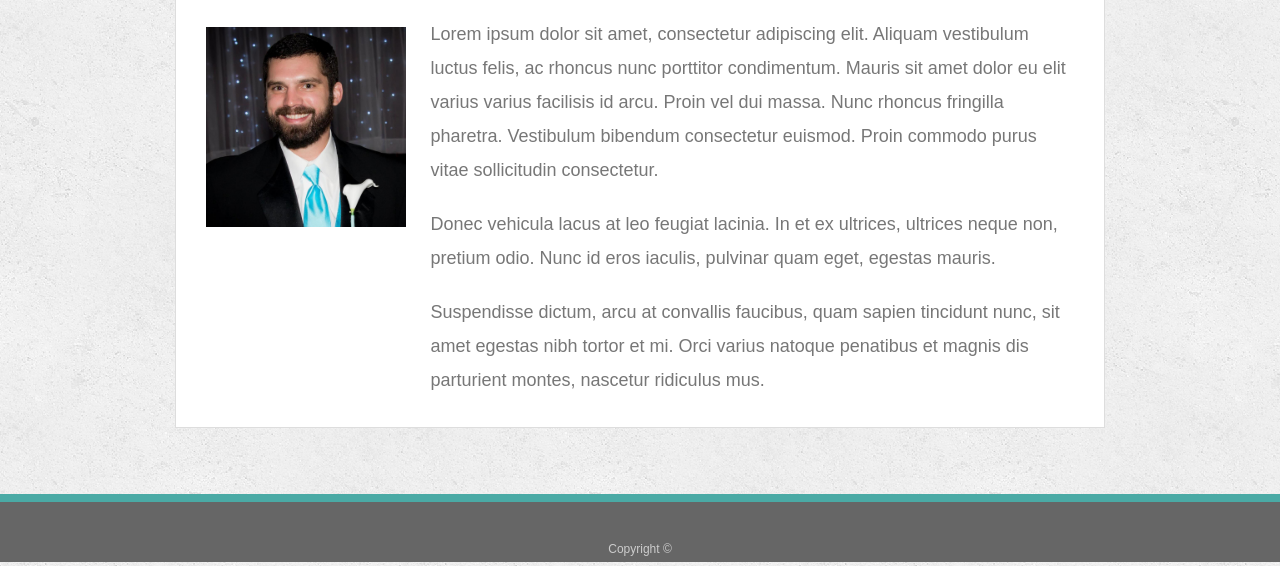
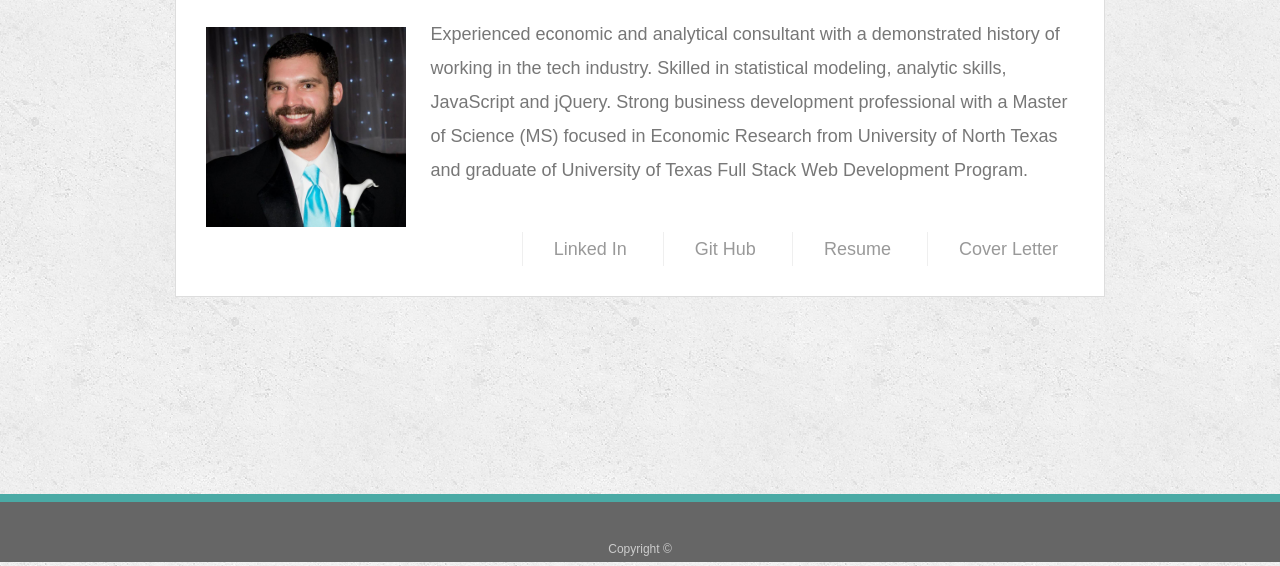
Before and after one commit to svigil/Bootstrap-Portfolio, a plain HTML site: page index.html in a window 1280 px wide. Shown: the part 236-802 px from the top of the page. Drawn offline with nearby package versions, Linux system fonts and the light colour scheme.

Commit message:
added links

```diff
--- a/index.html
+++ b/index.html
@@ -60,11 +60,26 @@
 
                 <div class="col-md-9">
 
-                    <p>Lorem ipsum dolor sit amet, consectetur adipiscing elit. Aliquam vestibulum luctus felis, ac rhoncus nunc porttitor condimentum. Mauris sit amet dolor eu elit varius varius facilisis id arcu. Proin vel dui massa. Nunc rhoncus fringilla pharetra. Vestibulum bibendum consectetur euismod. Proin commodo purus vitae sollicitudin consectetur.</p>
+                    <p>Experienced economic and analytical consultant with a demonstrated history of working in the tech industry. Skilled in statistical modeling, analytic skills, JavaScript and jQuery. Strong business development professional with a Master of Science (MS) focused in Economic Research from University of North Texas and graduate of University of Texas Full Stack Web Development Program.</p>
 
-                    <p>Donec vehicula lacus at leo feugiat lacinia. In et ex ultrices, ultrices neque non, pretium odio. Nunc id eros iaculis, pulvinar quam eget, egestas mauris.</p>
+                    <ul class="nav justify-content-end">
+                        <nav>
+                            <li class="nav-item">
+                                <a class="nav-link active" href="https://www.linkedin.com/in/spencer-vigil-0b932756/"><font color= #999 >Linked In</font></a>
+                            </li>
+                            <li class="nav-item">
+                                <a class="nav-link active" href="https://github.com/svigil"><font color= #999 >Git Hub</font></a>
+                            </li>
+                            <li class="nav-item">
+                                <a class="nav-link active" href="Spencer Vigil Resume 2018 Stock.pdf"><font color= #999 >Resume</font></a>
+                            </li>
+                            <li class="nav-item">
+                                <a class="nav-link active" href="Spencer Vigil Cover Letter 2018 Stock.pdf"><font color= #999 >Cover Letter</font></a>
+                            </li>
+                        </nav>
+                    </ul>
 
-                    <p>Suspendisse dictum, arcu at convallis faucibus, quam sapien tincidunt nunc, sit amet egestas nibh tortor et mi. Orci varius natoque penatibus et magnis dis parturient montes, nascetur ridiculus mus.</p>
+
 
                 </div>
             </div>
```
Also changed, not shown: portfolio.html (+9 -7 lines), 2 other files.
